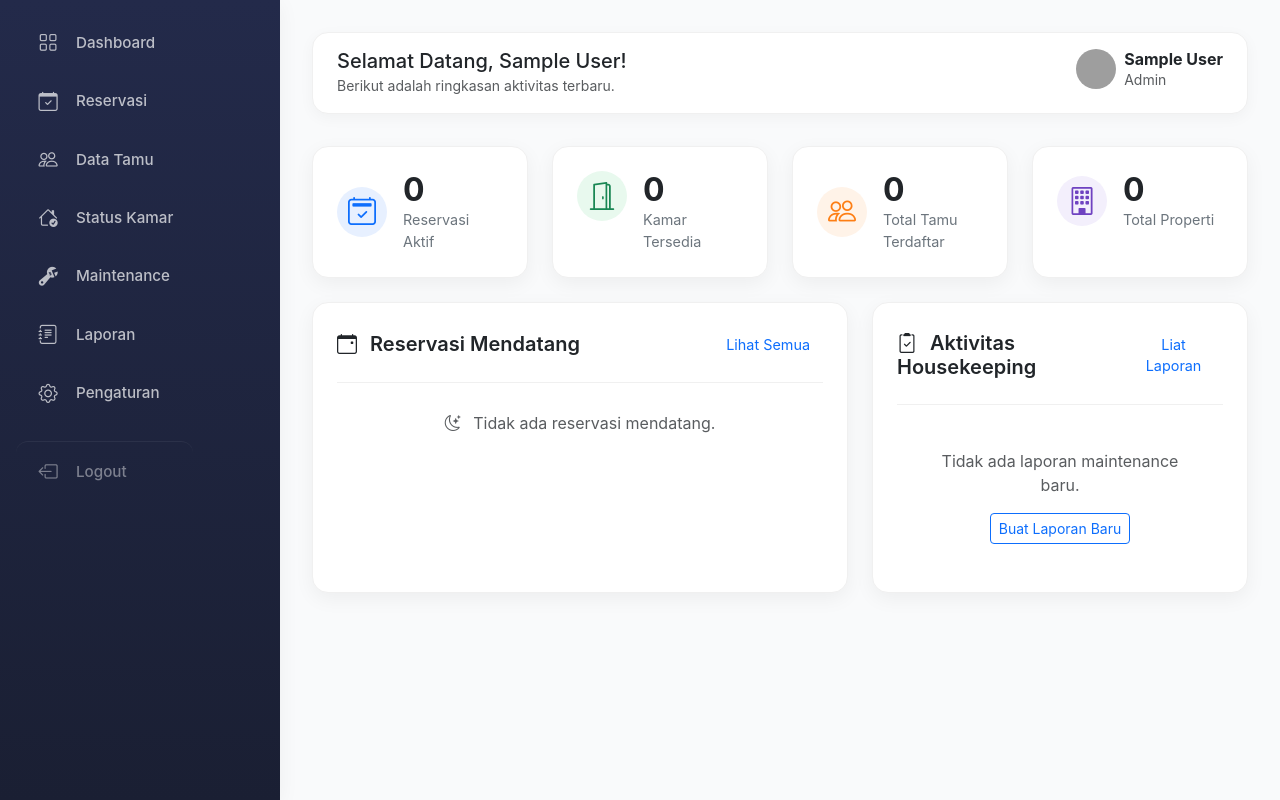
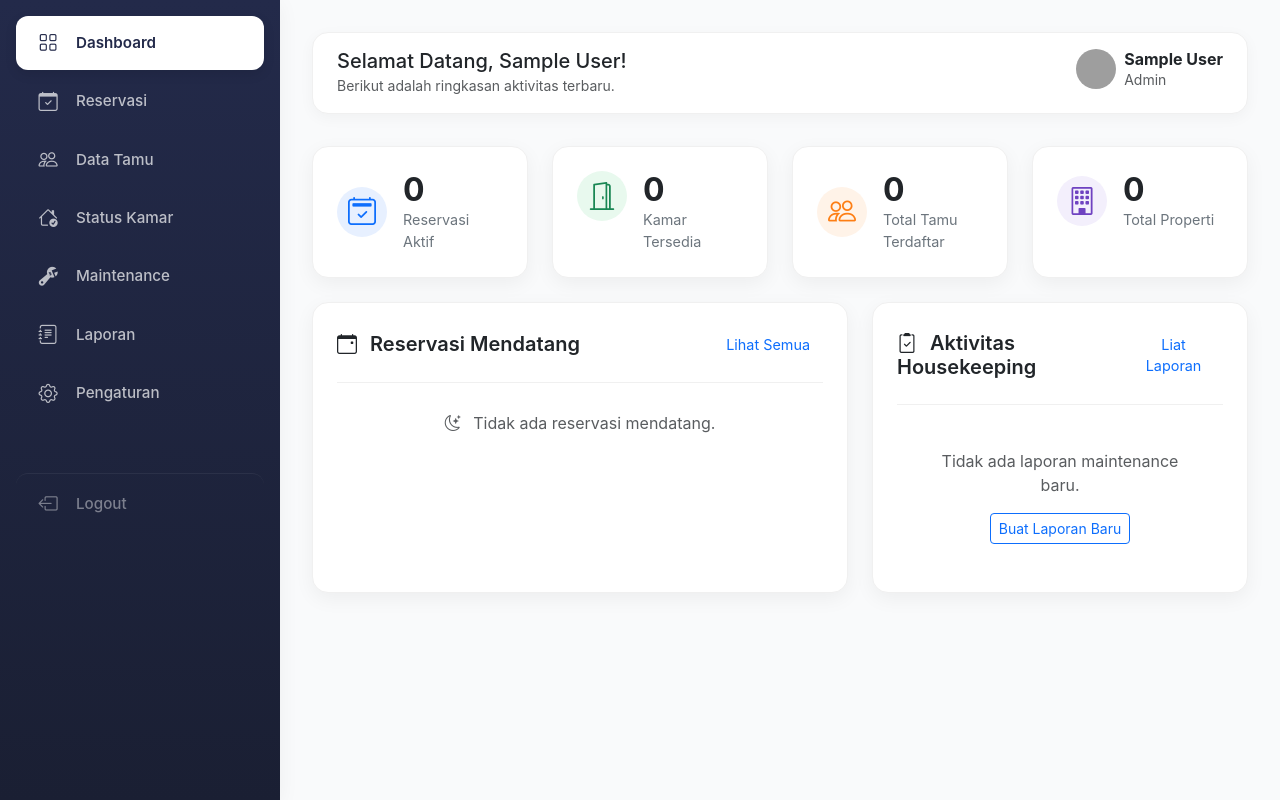
Before and after one commit to riskinurhadi/naretabyrnara, a PHP site: page /homiq/dashboard_baru.php in a window 1280 px wide. Run offline with PHP 8.4, Linux system fonts and the light colour scheme; the visitor is signed in with stand-in values (Sample User, id 1); data that the repository does not hold is empty; grey boxes are pictures that could not be loaded.

Commit message:
modified:   homiq/dashboard_baru.php 	modified:   homiq/sidebar_baru.php

```diff
--- a/homiq/dashboard_baru.php
+++ b/homiq/dashboard_baru.php
@@ -52,11 +52,11 @@ $result_reservasi_terbaru = $koneksi->query($query_reservasi);
 
             /* Warna (Palette Baru Sesuai Gambar) */
             /* PERUBAHAN: Menggunakan gradien untuk background sidebar */
-            --sidebar-bg: linear-gradient(180deg, #232a4a, #1a1f33);
+            /* --sidebar-bg: linear-gradient(180deg, #232a4a, #1a1f33);
             --sidebar-text: rgba(255, 255, 255, 0.7);
             --sidebar-text-active: #232a4a;
             --sidebar-active-pill: #ffffff;
-            --sidebar-hover-bg: rgba(255, 255, 255, 0.05);
+            --sidebar-hover-bg: rgba(255, 255, 255, 0.05); */
 
             /* Warna Konten */
             --bg-light: #f9fafb;      /* Latar belakang body lebih cerah */
@@ -86,10 +86,10 @@ $result_reservasi_terbaru = $koneksi->query($query_reservasi);
          * menjadi .sidebar-nav-wrapper.offcanvas
          * Ini untuk mengalahkan selektor .offcanvas bawaan Bootstrap
          */
-        .sidebar-nav-wrapper.offcanvas {
+        /* .sidebar-nav-wrapper.offcanvas {
             width: var(--sidebar-width);
-            background: var(--sidebar-bg); /* <-- Menggunakan 'background' untuk gradien */
-            border-right: none; /* Hapus border, ganti shadow */
+            background: var(--sidebar-bg);
+            border-right: none;
             transition: transform 0.3s ease-in-out;
         }
 
@@ -97,15 +97,15 @@ $result_reservasi_terbaru = $koneksi->query($query_reservasi);
             padding: 1.25rem 1.5rem;
             border-bottom: 1px solid rgba(255, 255, 255, 0.1);
             font-weight: 600;
-            color: var(--bg-white); /* Teks header jadi putih */
+            color: var(--bg-white);
         }
 
         .sidebar-nav {
-            padding: 1rem; /* Padding untuk keseluruhan grup menu */
+            padding: 1rem;
         }
 
         .sidebar-nav .nav-item {
-            margin-bottom: 0.25rem; /* Jarak antar item menu */
+            margin-bottom: 0.25rem;
         }
 
         .sidebar-nav .nav-link {
@@ -113,22 +113,22 @@ $result_reservasi_terbaru = $koneksi->query($query_reservasi);
             align-items: center;
             font-size: 0.95rem;
             font-weight: 500;
-            color: var(--sidebar-text); /* Teks sidebar jadi terang */
-            padding: 0.8rem 1.25rem; /* Padding internal link */
-            border-radius: 0.75rem; /* Sudut lebih melengkung */
+            color: var(--sidebar-text);
+            padding: 0.8rem 1.25rem;
+            border-radius: 0.75rem;
             transition: all 0.2s ease-in-out;
         }
 
         .sidebar-nav .nav-link i {
             font-size: 1.2rem;
             margin-right: 1rem;
-            width: 24px; /* Lebar ikon tetap */
+            width: 24px;
             text-align: center;
-            color: var(--sidebar-text); /* Ikon sidebar jadi terang */
+            color: var(--sidebar-text);
             transition: all 0.2s ease-in-out;
         }
 
-        /* Efek Hover */
+
         .sidebar-nav .nav-link:hover {
             background-color: var(--sidebar-hover-bg);
             color: var(--bg-white);
@@ -137,7 +137,7 @@ $result_reservasi_terbaru = $koneksi->query($query_reservasi);
             color: var(--bg-white);
         }
 
-        /* Status Aktif (Gaya "Pill" Putih) */
+
         .sidebar-nav .nav-link.active {
             background-color: var(--sidebar-active-pill);
             color: var(--sidebar-text-active);
@@ -148,7 +148,7 @@ $result_reservasi_terbaru = $koneksi->query($query_reservasi);
             color: var(--sidebar-text-active);
         }
 
-        /* Tombol Logout Khusus */
+
         .sidebar-nav .nav-link-logout {
             margin-top: 1rem;
             padding-top: 1rem;
@@ -158,12 +158,12 @@ $result_reservasi_terbaru = $koneksi->query($query_reservasi);
         }
         .sidebar-nav .nav-link-logout:hover {
             opacity: 1;
-            background-color: rgba(220, 53, 69, 0.1); /* Hover merah */
+            background-color: rgba(220, 53, 69, 0.1);
             color: #dc3545;
         }
         .sidebar-nav .nav-link-logout:hover i {
             color: #dc3545;
-        }
+        } */
 
 
         /* * 2. STYLING KONTEN UTAMA
@@ -179,20 +179,20 @@ $result_reservasi_terbaru = $koneksi->query($query_reservasi);
          */
         @media (min-width: 992px) {
             /* PERUBAHAN: Selektor juga diperkuat di sini */
-            .sidebar-nav-wrapper.offcanvas {
+            /* .sidebar-nav-wrapper.offcanvas {
                 position: fixed;
                 top: 0;
                 left: 0;
                 bottom: 0;
                 transform: none !important;
                 visibility: visible !important;
-                box-shadow: 0 4px 20px rgba(0, 0, 0, 0.05); /* Shadow pemisah */
-            }
+                box-shadow: 0 4px 20px rgba(0, 0, 0, 0.05);
+            } */
 
-            #main-content {
+            /* #main-content {
                 margin-left: var(--sidebar-width);
                 width: calc(100% - var(--sidebar-width));
-            }
+            } */
         }
 
         /* * 4. STYLING KONTEN (CARD, HEADER, DLL)
--- a/homiq/sidebar_baru.php
+++ b/homiq/sidebar_baru.php
@@ -1,46 +1,166 @@
 <?php
 // sidebar_baru.php
-// Pastikan variabel $role_user sudah ada (didefinisikan di file yang memanggil)
-if (!isset($role_user)) {
-    $role_user = 'guest'; // Pengaman jika variabel tidak ada
-}
+// Menentukan halaman aktif untuk menandai link
+$current_page = basename($_SERVER['PHP_SELF']);
 
-// Secara otomatis mendeteksi halaman aktif untuk menyorot link
-$current_page = basename($_SERVER['PHP_SELF']);
+// Logika untuk menu Pengaturan (agar tetap aktif di halaman anak)
+$is_pengaturan_page = (strpos($current_page, 'manajemen_') === 0);
+
 ?>
+<!--
+  ==========================================================
+  == CSS KHUSUS UNTUK SIDEBAR DAN LAYOUT UTAMA ==
+  == CSS ini sekarang ada di dalam file sidebar ==
+  ==========================================================
+-->
+<style>
+    :root {
+        /* Ukuran */
+        --sidebar-width: 280px;
+
+        /* Warna (Palette Baru Sesuai Gambar) */
+        --sidebar-bg: linear-gradient(180deg, #232a4a, #1a1f33);
+        --sidebar-text: rgba(255, 255, 255, 0.7);
+        --sidebar-text-active: #232a4a;
+        --sidebar-active-pill: #ffffff;
+        --sidebar-hover-bg: rgba(255, 255, 255, 0.05);
+    }
+
+    /* * 1. STYLING SIDEBAR BARU (Desktop & Mobile)
+     */
+    .sidebar-nav-wrapper.offcanvas {
+        width: var(--sidebar-width);
+        background: var(--sidebar-bg); /* <-- Menggunakan 'background' untuk gradien */
+        border-right: none; /* Hapus border, ganti shadow */
+        transition: transform 0.3s ease-in-out;
+    }
+
+    .sidebar-nav-wrapper .offcanvas-header {
+        padding: 1.25rem 1.5rem;
+        border-bottom: 1px solid rgba(255, 255, 255, 0.1);
+        font-weight: 600;
+        color: var(--bg-white, #fff); /* Fallback ke putih */
+    }
+
+    .sidebar-nav {
+        padding: 1rem; /* Padding untuk keseluruhan grup menu */
+    }
+
+    .sidebar-nav .nav-item {
+        margin-bottom: 0.25rem; /* Jarak antar item menu */
+    }
+
+    .sidebar-nav .nav-link {
+        display: flex;
+        align-items: center;
+        font-size: 0.95rem;
+        font-weight: 500;
+        color: var(--sidebar-text); /* Teks sidebar jadi terang */
+        padding: 0.8rem 1.25rem; /* Padding internal link */
+        border-radius: 0.75rem; /* Sudut lebih melengkung */
+        transition: all 0.2s ease-in-out;
+    }
+
+    .sidebar-nav .nav-link i {
+        font-size: 1.2rem;
+        margin-right: 1rem;
+        width: 24px; /* Lebar ikon tetap */
+        text-align: center;
+        color: var(--sidebar-text); /* Ikon sidebar jadi terang */
+        transition: all 0.2s ease-in-out;
+    }
+
+    /* Efek Hover */
+    .sidebar-nav .nav-link:hover {
+        background-color: var(--sidebar-hover-bg);
+        color: var(--bg-white, #fff);
+    }
+    .sidebar-nav .nav-link:hover i {
+        color: var(--bg-white, #fff);
+    }
+
+    /* Status Aktif (Gaya "Pill" Putih) */
+    .sidebar-nav .nav-link.active {
+        background-color: var(--sidebar-active-pill);
+        color: var(--sidebar-text-active);
+        font-weight: 600;
+        box-shadow: 0 4px 12px rgba(0, 0, 0, 0.1);
+    }
+    .sidebar-nav .nav-link.active i {
+        color: var(--sidebar-text-active);
+    }
+
+    /* Tombol Logout Khusus */
+    .sidebar-nav .nav-link-logout {
+        margin-top: 1rem;
+        padding-top: 1rem;
+        border-top: 1px solid rgba(255, 255, 255, 0.1);
+        color: var(--sidebar-text);
+        opacity: 0.6;
+    }
+    .sidebar-nav .nav-link-logout:hover {
+        opacity: 1;
+        background-color: rgba(220, 53, 69, 0.1); /* Hover merah */
+        color: #dc3545;
+    }
+    .sidebar-nav .nav-link-logout:hover i {
+        color: #dc3545;
+    }
+
+    /* * 2. STYLING KONTEN UTAMA (LAYOUT)
+     */
+    #main-content {
+        padding: 2rem; /* Padding lebih besar */
+        width: 100%;
+        margin-left: 0;
+        transition: margin-left 0.3s ease-in-out;
+    }
+
+    /* * 3. LOGIKA RESPONSIVE (LAYOUT DESKTOP)
+     */
+    @media (min-width: 992px) {
+        .sidebar-nav-wrapper.offcanvas {
+            position: fixed;
+            top: 0;
+            left: 0;
+            bottom: 0;
+            transform: none !important;
+            visibility: visible !important;
+            box-shadow: 0 4px 20px rgba(0, 0, 0, 0.05); /* Shadow pemisah */
+        }
+
+        #main-content {
+            margin-left: var(--sidebar-width);
+            width: calc(100% - var(--sidebar-width));
+        }
+    }
+</style>
 
 <!--
-  SIDEBAR BARU (MODERN)
-  Struktur HTML untuk sidebar.
-  Styling (CSS) diatur terpusat di file dashboard_baru.php.
+  ==========================================================
+  == HTML SIDEBAR
+  ==========================================================
 -->
 <div class="offcanvas offcanvas-start offcanvas-lg sidebar-nav-wrapper" data-bs-scroll="true" tabindex="-1" id="sidebarMenu" aria-labelledby="sidebarMenuLabel">
 
-    <!-- Header Sidebar (Logo/Brand) -->
+    <!-- Header Sidebar (Logo/Nama) -->
     <div class="offcanvas-header">
-        <h5 class="offcanvas-title" id="sidebarMenuLabel">
-            <i class="bi bi-buildings-fill me-2"></i> Guesthouse Adiputra
-        </h5>
-        <!-- Tombol close ini hanya tampil di mobile -->
-        <button type="button" class="btn-close d-lg-none" data-bs-dismiss="offcanvas" aria-label="Close"></button>
+        <h5 class="offcanvas-title" id="sidebarMenuLabel">Guesthouse Adiputra</h5>
+        <button type="button" class="btn-close btn-close-white d-lg-none" data-bs-dismiss="offcanvas" aria-label="Close"></button>
     </div>
 
-    <!-- Body Sidebar (Menu Navigasi) -->
-    <div class="offcanvas-body p-0">
-        <!--
-          nav-pills d-flex flex-column: Mengubah <ul> standar menjadi menu vertikal.
-          flex-column h-100: Memastikan navigasi mengisi seluruh ketinggian
-        -->
-        <nav class="nav nav-pills d-flex flex-column h-100 sidebar-nav">
+    <!-- Body Sidebar (Menu) -->
+    <div class="offcanvas-body d-flex flex-column p-0">
+        <ul class="nav flex-column sidebar-nav">
 
-            <!-- Menu Utama -->
             <li class="nav-item">
-                <a class="nav-link <?php echo ($current_page == 'dashboard.php') ? 'active' : ''; ?>" href="dashboard.php">
+                <a class="nav-link <?php echo ($current_page == 'dashboard_baru.php' || $current_page == 'dashboard.php' || $current_page == '') ? 'active' : ''; ?>" href="dashboard_baru.php">
                     <i class="bi bi-grid"></i> Dashboard
                 </a>
             </li>
 
-            <!-- Menu Role-Based -->
+            <?php // Tampilkan menu berdasarkan ROLE ?>
+
             <?php if (in_array($role_user, ['admin', 'front_office'])): ?>
                 <li class="nav-item">
                     <a class="nav-link <?php echo ($current_page == 'reservasi_kalender.php') ? 'active' : ''; ?>" href="reservasi_kalender.php">
@@ -74,18 +194,22 @@ $current_page = basename($_SERVER['PHP_SELF']);
                     </a>
                 </li>
                 <li class="nav-item">
-                    <a class="nav-link <?php echo ($current_page == 'pengaturan_properti.php') ? 'active' : ''; ?>" href="pengaturan_properti.php">
+                    <!-- PERUBAHAN: Link Pengaturan sekarang merujuk ke file baru -->
+                    <!-- dan menggunakan logika $is_pengaturan_page -->
+                    <a class="nav-link <?php echo ($is_pengaturan_page) ? 'active' : ''; ?>" href="manajemen_properti.php">
                         <i class="bi bi-gear"></i> Pengaturan
                     </a>
                 </li>
             <?php endif; ?>
+        </ul>
 
-            <!-- Menu Logout (diletakkan di bawah) -->
-            <li class="nav-item mt-auto"> <!-- 'mt-auto' mendorong item ini ke bagian bawah -->
-                 <a class="nav-link nav-link-logout" href="logout.php">
+        <!-- Tombol Logout di Bawah (mt-auto) -->
+        <ul class="nav flex-column sidebar-nav mt-auto">
+            <li class_nav-item">
+                <a class="nav-link nav-link-logout" href="logout.php">
                     <i class="bi bi-box-arrow-left"></i> Logout
                 </a>
             </li>
-        </nav>
+        </ul>
     </div>
 </div>
```
